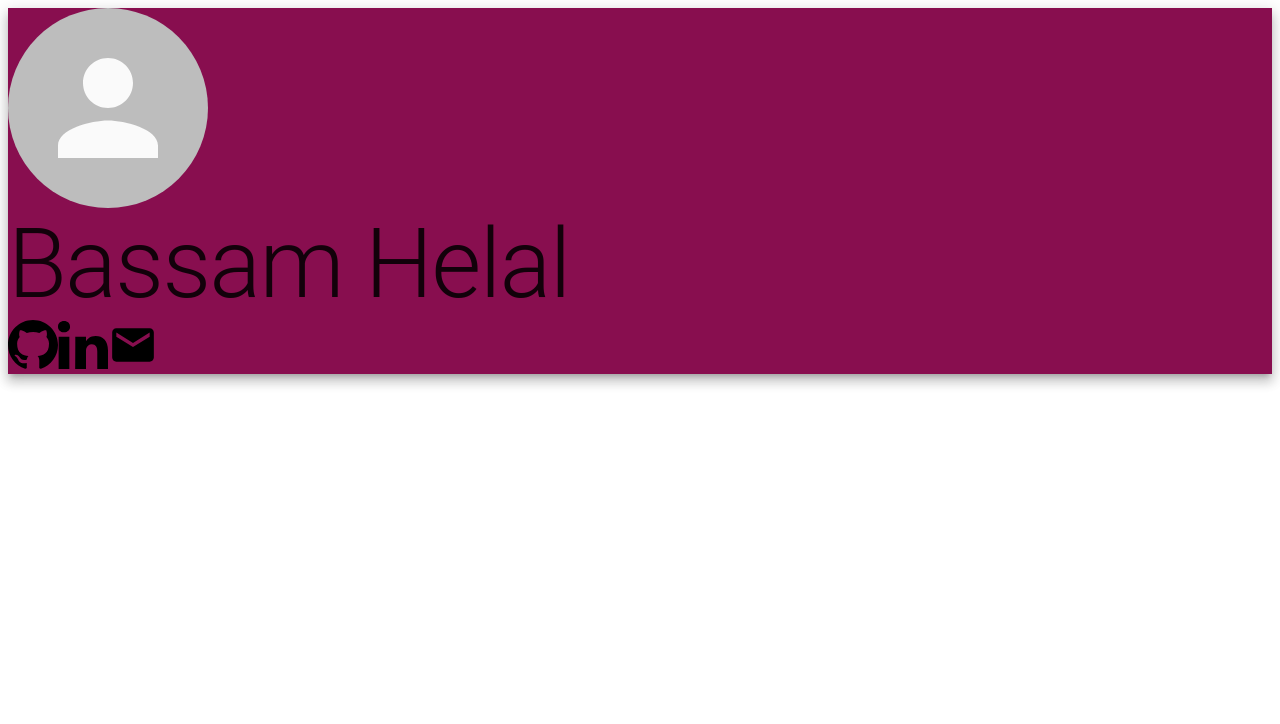
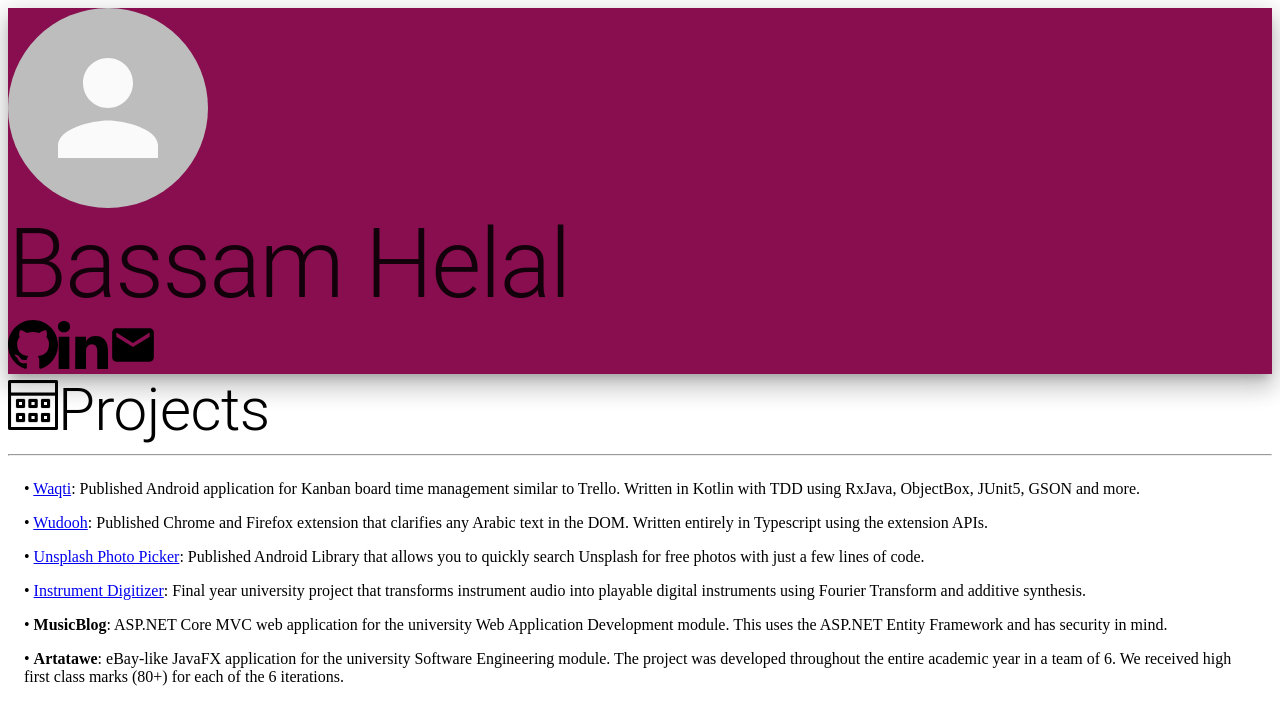
Before and after one commit to basshelal/basshelal.github.io, a React app: page / in a window 1280 px wide. Shown: the top 724 px of the page. Built offline with nearby package versions, Linux system fonts and the light colour scheme; no server answers.

Commit message:
Added Projects Section, lots of CSS needed to make things laid out correctly :/

```diff
--- a/legacy/index.js
+++ b/legacy/index.js
@@ -30,4 +30,3 @@ function getLatestCommitDate() {
 }
 getGithubImage();
 getLatestCommitDate();
-//# sourceMappingURL=index.js.map
--- a/src/components/App.tsx
+++ b/src/components/App.tsx
@@ -2,6 +2,7 @@ import * as React from "react"
 import {Component, ReactNode} from "react"
 import {BrowserRouter} from "react-router-dom"
 import {Header} from "./Header"
+import {ProjectsSection} from "./Sections"
 
 export class App extends Component<{}, {}> {
 
@@ -14,6 +15,7 @@ export class App extends Component<{}, {}> {
         return (
             <BrowserRouter>
                 <Header/>
+                <ProjectsSection/>
             </BrowserRouter>
         )
     }
--- a/src/components/Header.tsx
+++ b/src/components/Header.tsx
@@ -22,7 +22,7 @@ export class Header extends Component<{}, HeaderState> {
 
     public render(): ReactNode {
         return (
-            <Paper elevation={8} square style={{backgroundColor: "#880E4F"}}>
+            <Paper elevation={14} square style={{backgroundColor: "#880E4F"}}>
                 <Avatar src={this.state.avatarUrl} style={{width: 200, height: 200}} alt="Github avatar"/>
                 <Typography variant="h1">Bassam Helal</Typography>
                 <a href="https://github.com/basshelal" target="_blank" title="Github profile">
--- /dev/null
+++ b/src/components/Sections.tsx
@@ -0,0 +1,68 @@
+import * as React from "react"
+import {FC} from "react"
+import {List, ListItem, Typography} from "@material-ui/core"
+import {Link} from "./SmallComponents"
+
+export interface SectionProps {
+    imgSrc: string
+    sectionTitle: string
+}
+
+export const Section: FC<SectionProps> = (props) => {
+    return (<>
+        <img src={props.imgSrc} height={50} width={50} style={{display: "inline"}}/>
+        <Typography variant="h2" style={{display: "inline"}}>{props.sectionTitle}</Typography>
+        <hr/>
+        {props.children}
+    </>)
+}
+
+export const ProjectsSection: FC = () => {
+    return (
+        <Section imgSrc="./res/images/projects.svg" sectionTitle="Projects">
+            <List>
+                <ListItem>
+                    <div>
+                        • <Link href="https://github.com/basshelal/Waqti-Android">Waqti</Link>:
+                        Published Android application for Kanban board time management similar to Trello.
+                        Written in Kotlin with TDD using RxJava, ObjectBox, JUnit5, GSON and more.
+                    </div>
+                </ListItem>
+                <ListItem>
+                    <div>
+                        • <Link href="https://github.com/basshelal/Wudooh">Wudooh</Link>:
+                        Published Chrome and Firefox extension that clarifies any Arabic text in the
+                        DOM. Written entirely in Typescript using the extension APIs.
+                    </div>
+                </ListItem>
+                <ListItem>
+                    <div>
+                        • <Link href="https://github.com/basshelal/UnsplashPhotoPicker">Unsplash Photo Picker</Link>:
+                        Published Android Library that allows you to quickly search Unsplash for
+                        free photos with just a few lines of code.
+                    </div>
+                </ListItem>
+                <ListItem>
+                    <div>
+                        • <Link href="https://github.com/basshelal/InstrumentDigitizer">Instrument Digitizer</Link>:
+                        Final year university project that transforms instrument audio into
+                        playable digital instruments using Fourier Transform and additive synthesis.
+                    </div>
+                </ListItem>
+                <ListItem>
+                    <div>
+                        • <b>MusicBlog</b>: ASP.NET Core MVC web application for the university Web Application
+                        Development module. This uses the ASP.NET Entity Framework and has security in mind.
+                    </div>
+                </ListItem>
+                <ListItem>
+                    <div>
+                        • <b>Artatawe</b>: eBay-like JavaFX application for the university Software Engineering module.
+                        The project was developed throughout the entire academic year in a team of 6. We
+                        received high first class marks (80+) for each of the 6 iterations.
+                    </div>
+                </ListItem>
+            </List>
+        </Section>
+    )
+}
--- /dev/null
+++ b/src/components/SmallComponents.tsx
@@ -0,0 +1,6 @@
+import * as React from "react"
+import {FC} from "react"
+
+export const Link: FC<{ href: string }> = (props) => {
+    return (<a href={props.href} target="_blank">{props.children}</a>)
+}
```
Also changed, not shown: src/components/Section.tsx (deleted, +0 -18 lines), 2 other files (tests, documents, lock files or other folders).
